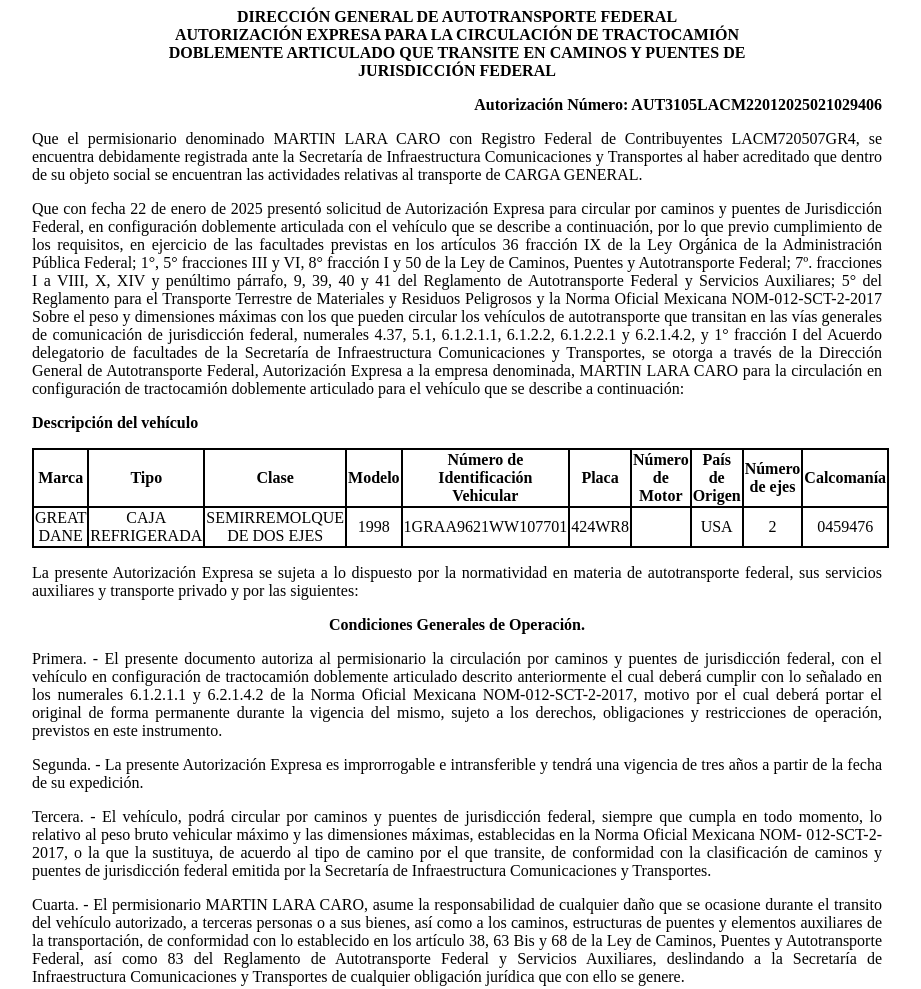
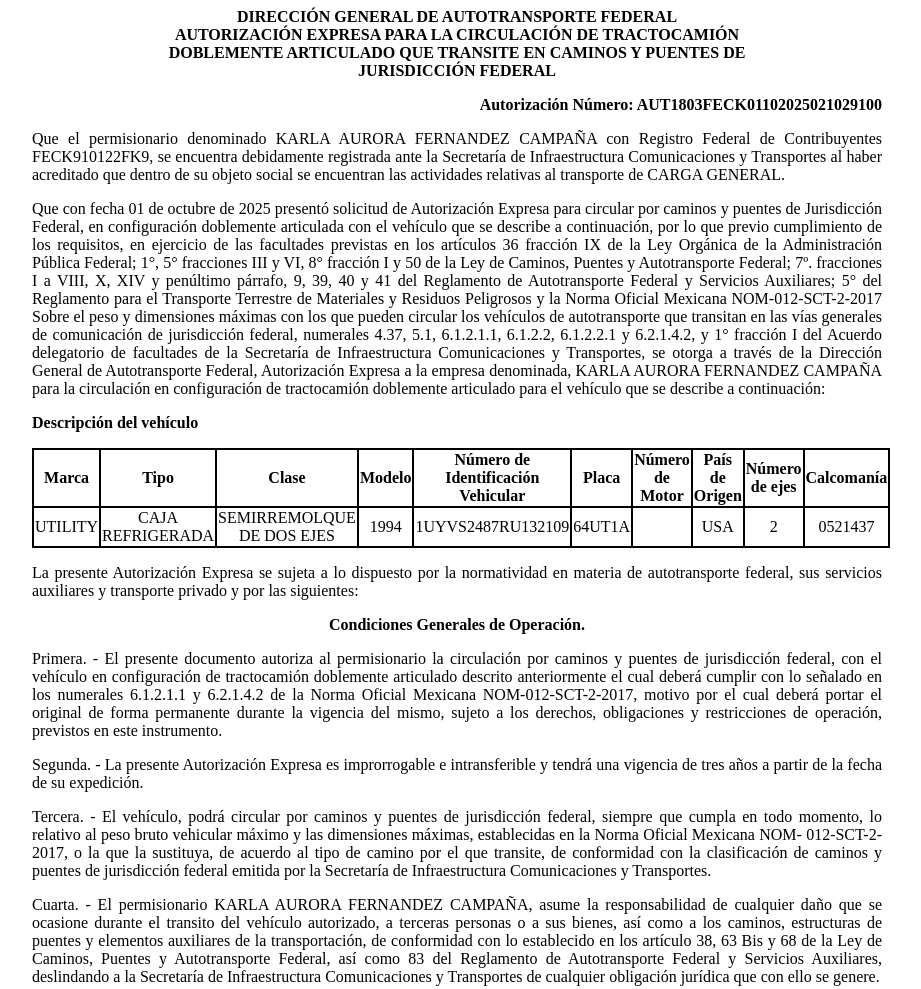
Before and after one commit to app-sct1/ConsultaAutDobleRemolque-folio-0201273, a plain HTML site: page index.html in a window 1280 px wide. Shown: the top 989 px of the page, without its empty margins (183-1104 px from the left). Drawn offline with Linux system fonts and the light colour scheme.

Commit message:
index.html

```diff
--- a/index.html
+++ b/index.html
@@ -75,19 +75,19 @@
 						<p class="sinMargen">DOBLEMENTE ARTICULADO QUE TRANSITE EN CAMINOS Y PUENTES DE</p>
 						<p class="sinMargen">JURISDICCIÓN FEDERAL</p>
 					</div>
-<p class="derechaNegro">Autorización Número: AUT3105LACM22012025021029406</p>
+<p class="derechaNegro">Autorización Número: AUT1803FECK01102025021029100</p>
 
 					<p class="justificado">Que el permisionario denominado
-						MARTIN LARA CARO con Registro Federal de
-						Contribuyentes LACM720507GR4, se encuentra
+						KARLA AURORA FERNANDEZ CAMPAÑA con Registro Federal de
+						Contribuyentes FECK910122FK9, se encuentra
 						debidamente registrada ante la Secretaría de Infraestructura
 						Comunicaciones y Transportes al haber acreditado que dentro de su
 						objeto social se encuentran las actividades relativas al
 						transporte de CARGA GENERAL.</p>
 
 
-					<p class="justificado">Que con fecha 22 de
-						enero de 2025 presentó
+					<p class="justificado">Que con fecha 01 de
+						octubre de 2025 presentó
 						solicitud de Autorización Expresa para circular por caminos y
 						puentes de Jurisdicción Federal, en configuración doblemente
 						articulada con el vehículo que se describe a continuación, por lo
@@ -107,7 +107,7 @@
 						facultades de la Secretaría de Infraestructura Comunicaciones y
 						Transportes, se otorga a través de la
 						Dirección General de Autotransporte Federal, Autorización Expresa a la
-						empresa denominada, MARTIN LARA CARO para la
+						empresa denominada, KARLA AURORA FERNANDEZ CAMPAÑA para la
 						circulación en configuración de tractocamión doblemente articulado
 						para el vehículo que se describe a continuación:</p>
 
@@ -128,16 +128,16 @@
 							<th class="borde">Calcomanía</th>
 						</tr>
 						<tr class="borde">
-							<td class="borde">GREAT DANE</td>
+							<td class="borde">UTILITY</td>
 							<td class="borde">CAJA REFRIGERADA</td>
 							<td class="borde">SEMIRREMOLQUE DE DOS EJES</td>
-							<td class="borde">1998</td>
-							<td class="borde">1GRAA9621WW107701</td>
-							<td class="borde">424WR8</td>
+							<td class="borde">1994</td>
+							<td class="borde">1UYVS2487RU132109</td>
+							<td class="borde">64UT1A</td>
 							<td class="borde"></td>
 							<td class="borde">USA</td>
 							<td class="borde">2</td>
-							<td class="borde">0459476</td>
+							<td class="borde">0521437</td>
 						</tr>
 
 					</tbody></table>
@@ -175,7 +175,7 @@
 						Secretaría de Infraestructura Comunicaciones y Transportes.</p>
 
 					<p class="justificado">Cuarta. - El permisionario
-						MARTIN LARA CARO, asume la responsabilidad de
+						KARLA AURORA FERNANDEZ CAMPAÑA, asume la responsabilidad de
 						cualquier daño que se ocasione durante el transito del vehículo
 						autorizado, a terceras personas o a sus bienes, así como a los
 						caminos, estructuras de puentes y elementos auxiliares de la
```
